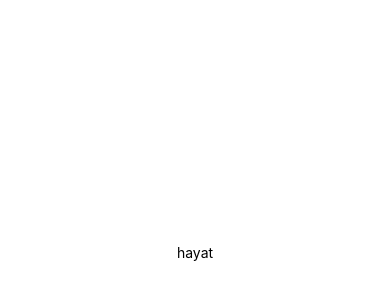
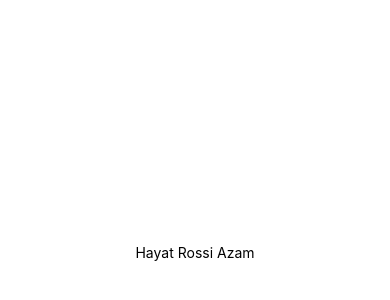
Before and after one commit to hayatodofreefire/mobile.hayat, a React Native app in the folder app-laboratorio/: screen / in a window 390 px wide. Shown: the part 170-470 px from the top of the page. Built offline with nearby package versions, Linux system fonts and the light colour scheme.

Commit message:
exe 2 feito

```diff
--- a/app-laboratorio/App.js
+++ b/app-laboratorio/App.js
@@ -1,9 +1,11 @@
 import { StyleSheet, Text, View } from 'react-native';
+
+const nome = 'Hayat Rossi Azam';
 
 export default function App() {
   return (
     <View style={styles.container}>
-      <Text>hayat</Text>
+      <Text>{nome}</Text>
     </View>
   );
 }
```
